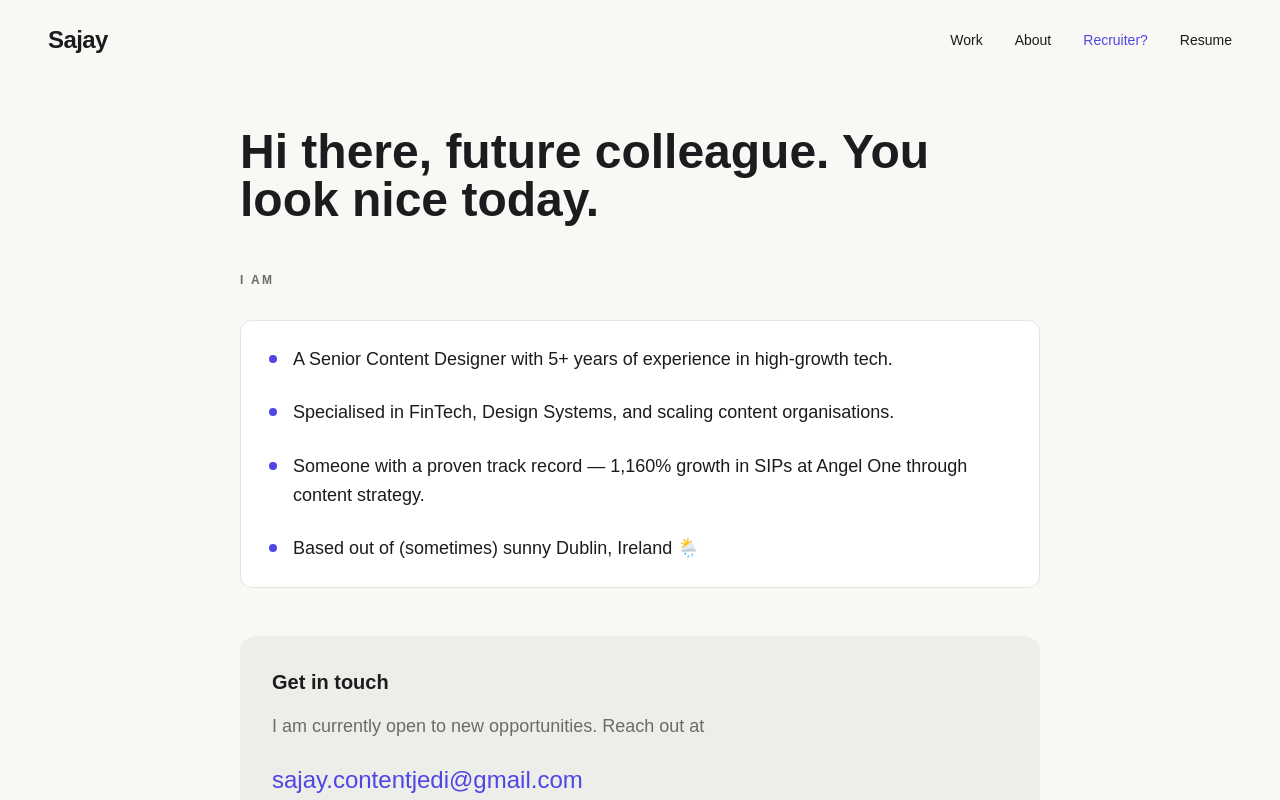
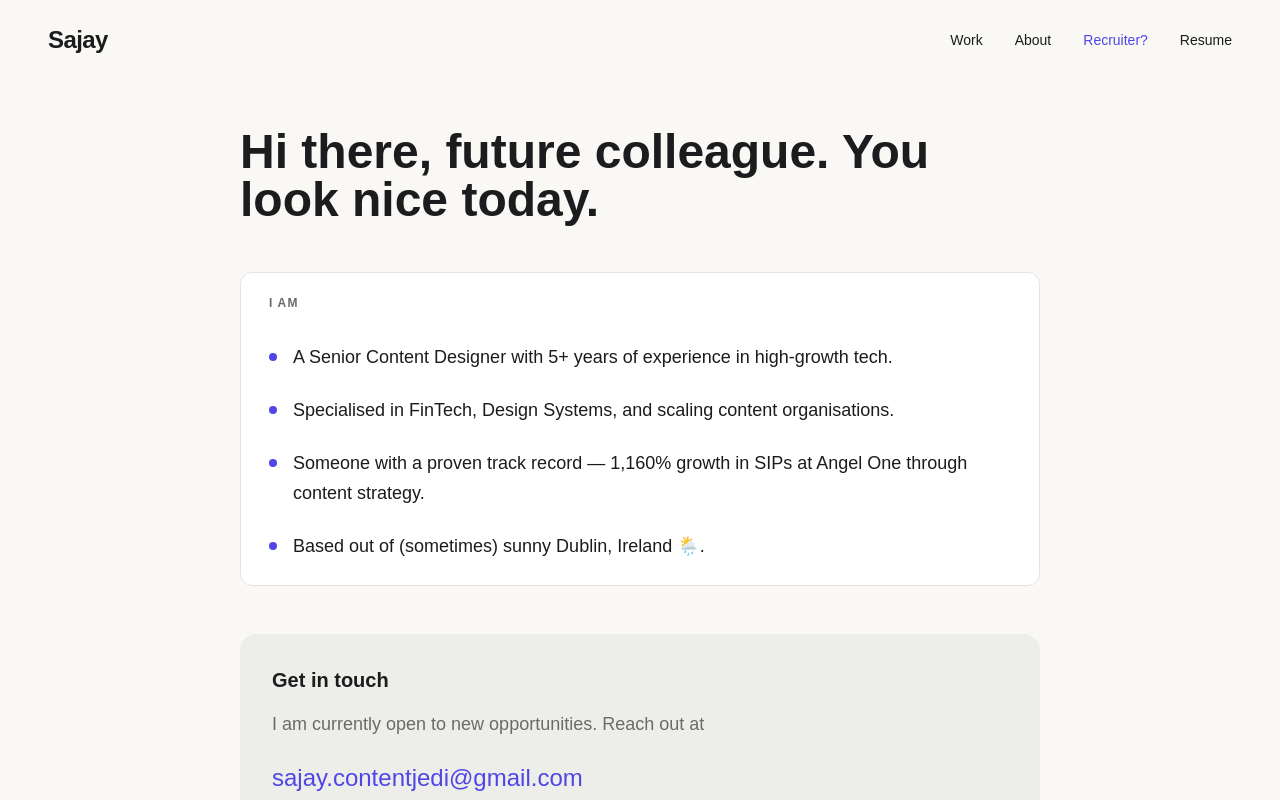
Before and after one commit to SajayCD/contentdesign2026, a React (Vite) app: page /recruiter in a window 1280 px wide. Shown: the top 800 px of the page. Built offline with nearby package versions, Linux system fonts and the light colour scheme; a web font is replaced by a local one.

Commit message:
[dyad] Moved the 'I AM' label inside the card and added a period to the final bullet point on the Recruiter page. - wrote 1 file(s)

```diff
--- a/src/pages/Recruiter.tsx
+++ b/src/pages/Recruiter.tsx
@@ -24,14 +24,19 @@ const Recruiter = () => {
             </h1>
 
             {/* I AM Section */}
-            <div className="mb-12">
-              <h2 className="text-xs uppercase tracking-[0.2em] text-[var(--color-text-muted)] font-bold mb-8">I AM</h2>
-              <div className="bg-white border border-[#E4E3DF] rounded-[12px] px-[28px] py-[24px] space-y-6">
+            <div className="bg-white border border-[#E4E3DF] rounded-[12px] px-[28px] py-[24px] mb-12">
+              <h2
+                className="text-[12px] font-bold uppercase tracking-[0.1em] text-[#6B6B6B] mb-8"
+                style={{ fontFamily: 'var(--font-body)' }}
+              >
+                I AM
+              </h2>
+              <div className="space-y-6">
                 {[
                   "A Senior Content Designer with 5+ years of experience in high-growth tech.",
                   "Specialised in FinTech, Design Systems, and scaling content organisations.",
                   "Someone with a proven track record — 1,160% growth in SIPs at Angel One through content strategy.",
-                  "Based out of (sometimes) sunny Dublin, Ireland 🌦️"
+                  "Based out of (sometimes) sunny Dublin, Ireland 🌦️."
                 ].map((text, i) => (
                   <div key={i} className="flex items-start gap-4 text-lg leading-relaxed">
                     <div className="w-2 h-2 rounded-full bg-[#4F46E5] shrink-0 mt-[10px]" />
```
